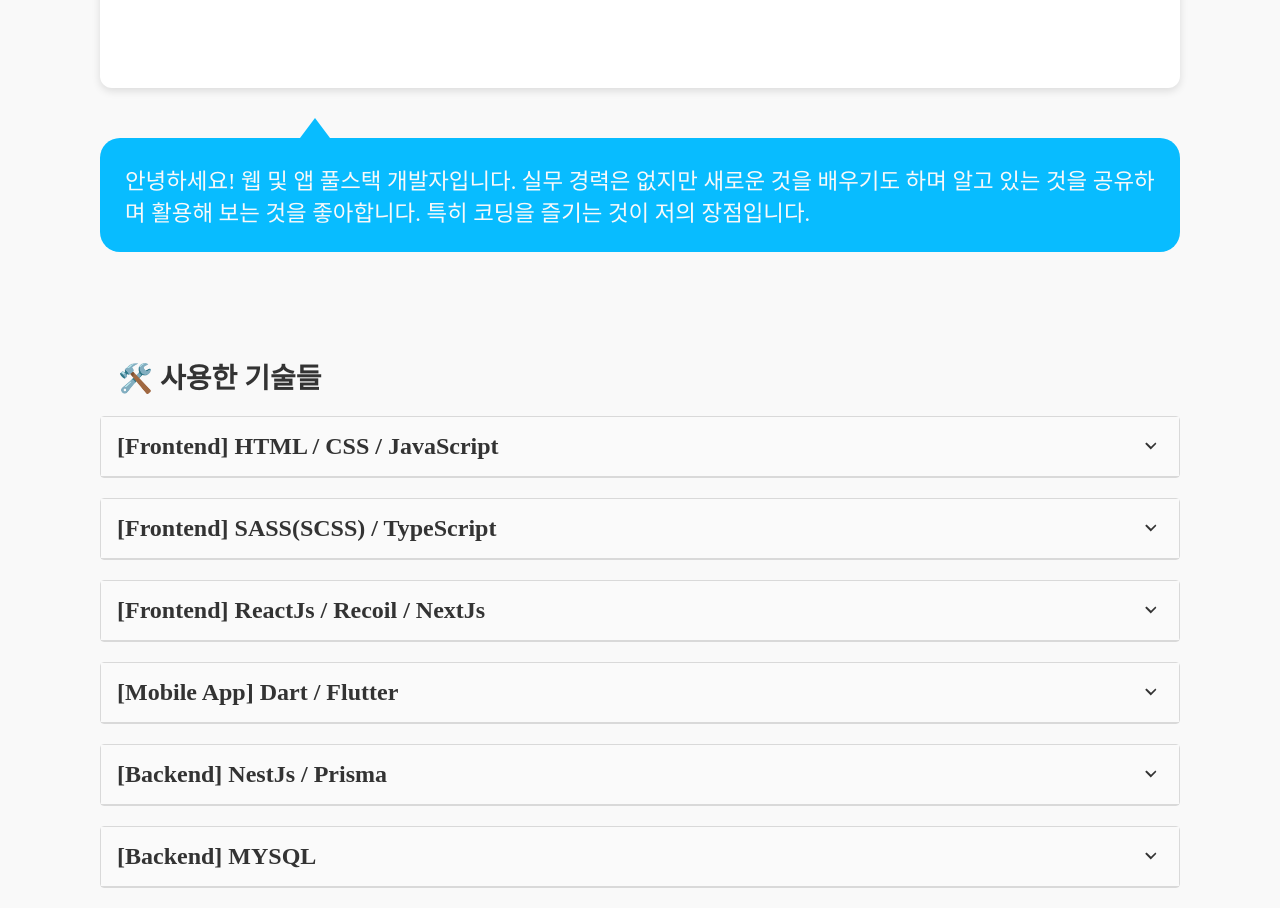
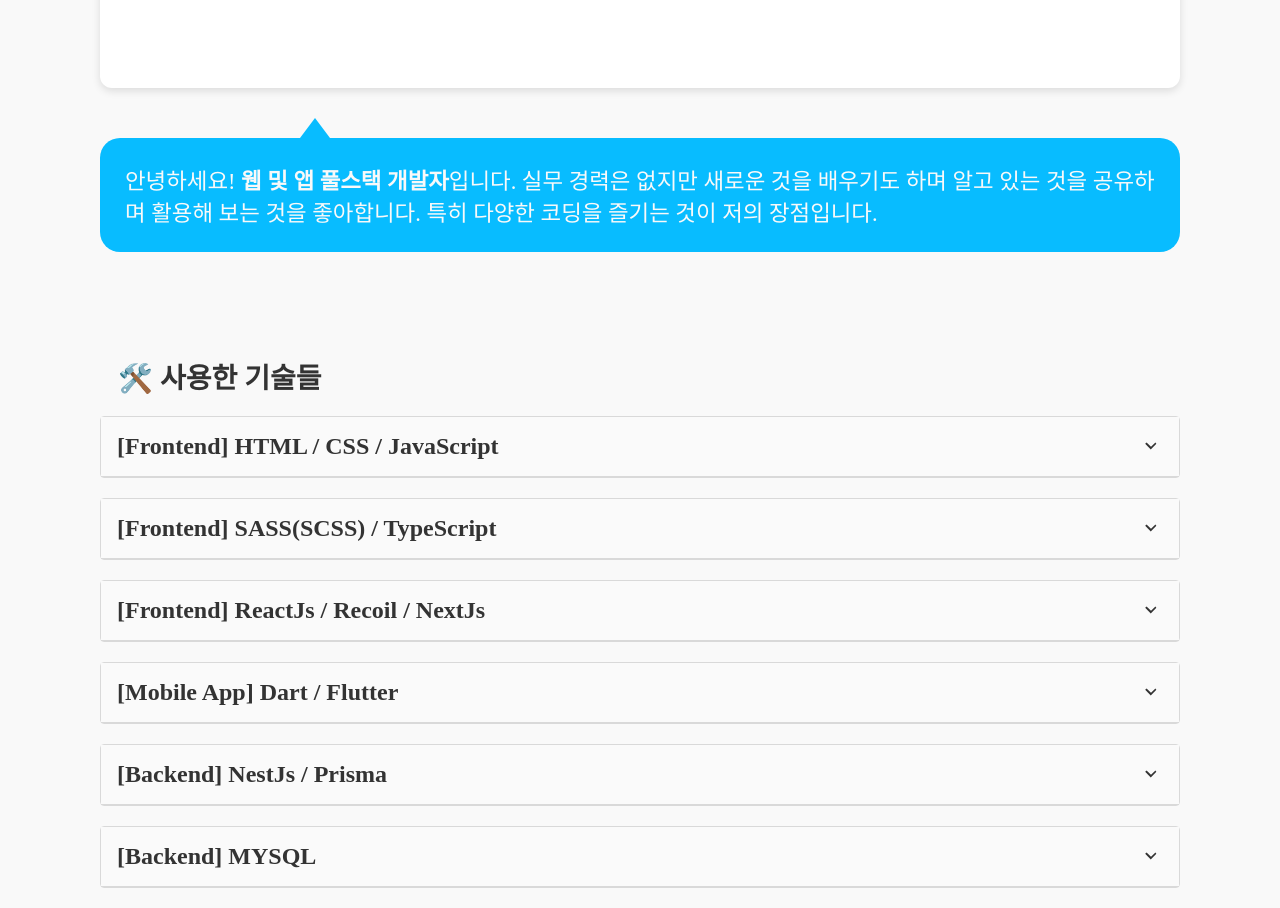
Before and after one commit to Jun-Jinu/portfolio, a Next.js app: page / in a window 1280 px wide. Shown: the part 1680-2588 px from the top of the page. Built offline with nearby package versions, Linux system fonts and the light colour scheme.

Commit message:
feat: 자기소개 텍스트 변경

```diff
--- a/components/common/about-me.tsx
+++ b/components/common/about-me.tsx
@@ -152,7 +152,6 @@ const AboutMe = () => (
                             </Icon>
                             <InfoDetail>
                                 <Label>깃허브[링크]</Label>
-
                                 <Value>
                                     <a href="https://github.com/Jun-Jinu">
                                         https://github.com/Jun-Jinu
@@ -164,9 +163,10 @@ const AboutMe = () => (
                 </RowContainer>
             </BasicCard>
             <Bubble>
-                안녕하세요! 웹 및 앱 풀스택 개발자입니다. 실무 경력은 없지만
-                새로운 것을 배우기도 하며 알고 있는 것을 공유하며 활용해 보는
-                것을 좋아합니다. 특히 코딩을 즐기는 것이 저의 장점입니다.
+                안녕하세요! <b>웹 및 앱 풀스택 개발자</b>입니다. 실무 경력은
+                없지만 새로운 것을 배우기도 하며 알고 있는 것을 공유하며 활용해
+                보는 것을 좋아합니다. 특히 다양한 코딩을 즐기는 것이 저의
+                장점입니다.
             </Bubble>
         </ColumnContainer>
     </>
```
